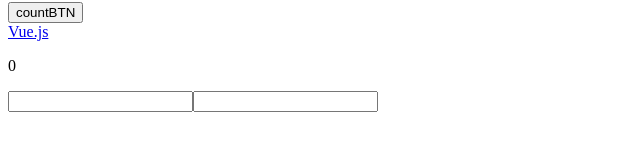
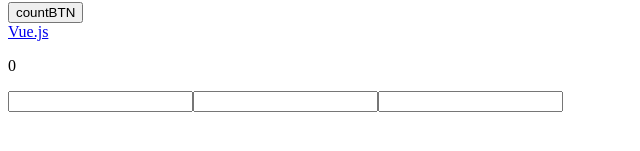
Before and after one commit to yumaon/vue_project, a Vue app in the folder vue_lesson3/vue_lesson3/: page / in a window 1280 px wide. Shown: the part 237-388 px from the top of the page, without its empty margins (0-640 px from the left). Built offline with nearby package versions, Linux system fonts and the light colour scheme.

Commit message:
[]を使用し、ディレクティブの引数にデータを指定

```diff
--- a/vue_lesson3/vue_lesson3/src/App.vue
+++ b/vue_lesson3/vue_lesson3/src/App.vue
@@ -2,6 +2,8 @@
 import { ref } from 'vue'
 
 const count = ref(0)
+
+const eventName = 'keyup'
 </script>
 
 <template>
@@ -48,4 +50,13 @@ const count = ref(0)
   <!-- 上記のイベントを特定のキーが入力したときに発生させたいといったときに、キー修飾子を使用する -->
   <!-- 以下は、スペースとdeleteキーで反応する -->
   <input type="text" @keyup.space.delete="count++" />
+
+  <!-- ディレクティブの構造（例：v-on:click.prevent="changeData"）
+       v-on 名前
+       click 引数
+       prevent 修飾子
+       changeData 値 -->
+  <!-- 角括弧（[]）を使用してディレクティブの引数にscriptのデータを指定する -->
+  <input type="text" @[eventName].space.delete="count++" />
+  <!-- @[eventName]とすることで、keyupの文字列が入りkeyupイベントに対してハンドラが追加されるということになる-->
 </template>
```
